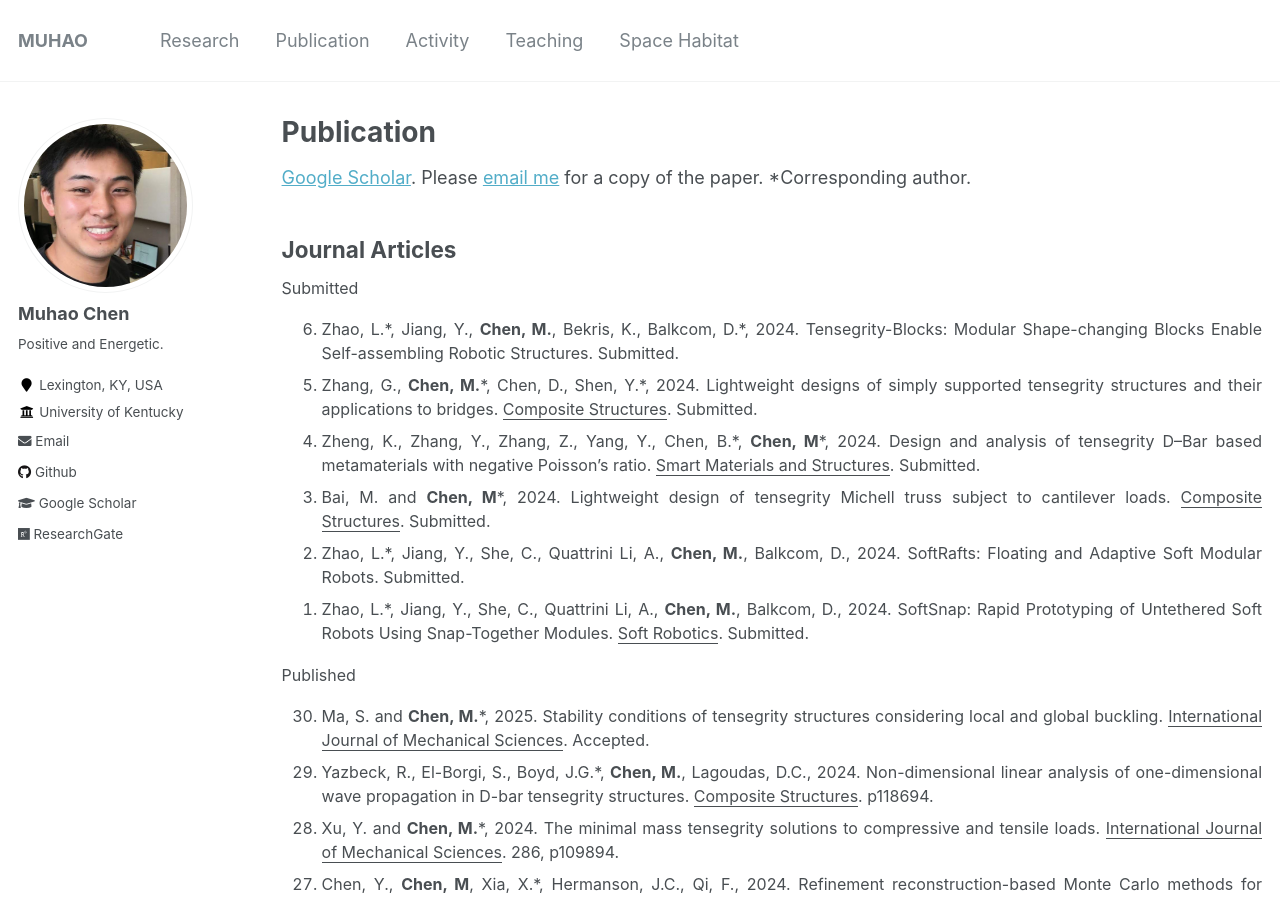
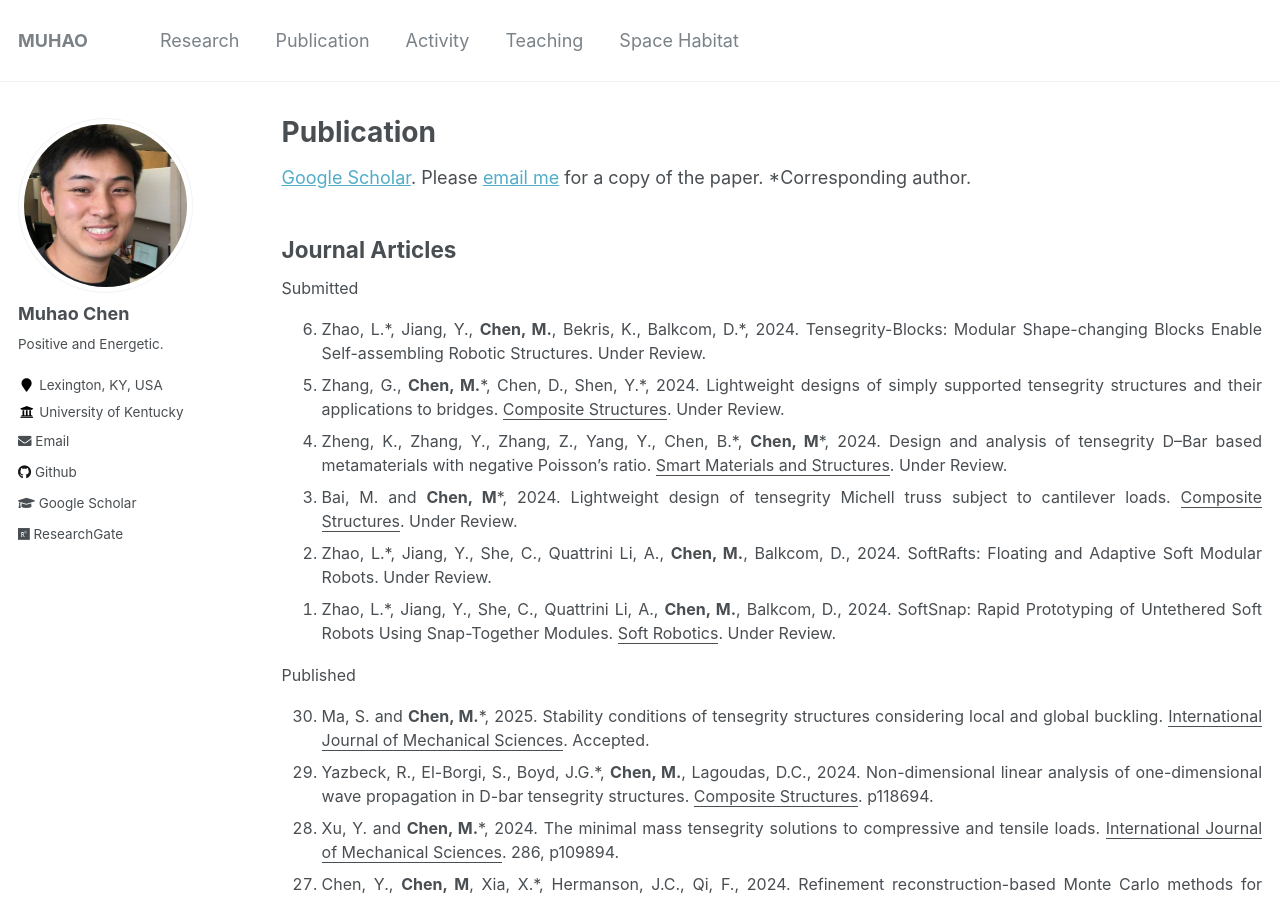
Before and after one commit to Muhao-Chen/muhao-chen.github.io, a Jekyll site: the page built from _pages/publication.md, in a window 1280 px wide and 900 px high. Built offline with Jekyll 4.4.1, drawn with Linux system fonts in a browser that asks for light colours.

Commit message:
Update publication.md

```diff
--- a/_pages/publication.md
+++ b/_pages/publication.md
@@ -16,20 +16,20 @@ toc: true
 <font size=3>
 Submitted
 <ol reversed>
-<li> Zhao, L.*, Jiang, Y., <strong>Chen, M.</strong>, Bekris, K., Balkcom, D.*, 2024. Tensegrity-Blocks: Modular Shape-changing Blocks Enable Self-assembling Robotic Structures. Submitted. </li>
+<li> Zhao, L.*, Jiang, Y., <strong>Chen, M.</strong>, Bekris, K., Balkcom, D.*, 2024. Tensegrity-Blocks: Modular Shape-changing Blocks Enable Self-assembling Robotic Structures. Under Review. </li>
 <!-- <li> Zhao, L.*, Jiang, Y., She, C., <strong>Chen, M.</strong>, Balkcom, D.*, 2024. SoftSnap: Rapid Prototyping of Untethered Soft Robots Using Snap-Together Modules. Submitted. </li> -->
-<li> Zhang, G., <strong>Chen, M.</strong>*, Chen, D., Shen, Y.*, 2024. Lightweight designs of simply supported tensegrity structures and their applications to bridges. <u>Composite Structures</u>. Submitted. </li>
-<li> Zheng, K., Zhang, Y., Zhang, Z., Yang, Y., Chen, B.*, <strong>Chen, M</strong>*, 2024. Design and analysis of tensegrity D–Bar based metamaterials with negative Poisson’s ratio. <u>Smart Materials and Structures</u>. Submitted. </li>
-<!-- <li> Zhao, L.*, Jiang, Y., <strong>Chen, M.</strong>, Bekris, K., Balkcom, D.*, 2024. Modular Shape-Changing Lightweight Blocks for Robotic Locomotion, Manipulation, and Structure Formation. <u>Nature Communications</u>. Submitted. </li> -->
-<!-- <li> Zhang, Y., Zheng, K., Zhao, Y., Zheng, Z., Chen, B.*, <strong>Chen, M</strong>*, 2024. Collision resistant study of spherical tensegrity structures for protective drone shells. <u>Extreme Mechanics Letters</u>. Submitted. </li> -->
-<!-- <li><strong>Chen, M.</strong>*, Shen, Y., Skelton, R.E. Model-Based and Markov Data-Based Linearized Tensegrity Dynamics and Analysis of Morphing Airfoils. <u>Journal of Guidance, Control, and Dynamics</u>. Submitted.</li> -->
+<li> Zhang, G., <strong>Chen, M.</strong>*, Chen, D., Shen, Y.*, 2024. Lightweight designs of simply supported tensegrity structures and their applications to bridges. <u>Composite Structures</u>. Under Review. </li>
+<li> Zheng, K., Zhang, Y., Zhang, Z., Yang, Y., Chen, B.*, <strong>Chen, M</strong>*, 2024. Design and analysis of tensegrity D–Bar based metamaterials with negative Poisson’s ratio. <u>Smart Materials and Structures</u>. Under Review. </li>
+<!-- <li> Zhao, L.*, Jiang, Y., <strong>Chen, M.</strong>, Bekris, K., Balkcom, D.*, 2024. Modular Shape-Changing Lightweight Blocks for Robotic Locomotion, Manipulation, and Structure Formation. <u>Nature Communications</u>. Under Review. </li> -->
+<!-- <li> Zhang, Y., Zheng, K., Zhao, Y., Zheng, Z., Chen, B.*, <strong>Chen, M</strong>*, 2024. Collision resistant study of spherical tensegrity structures for protective drone shells. <u>Extreme Mechanics Letters</u>. Under Review. </li> -->
+<!-- <li><strong>Chen, M.</strong>*, Shen, Y., Skelton, R.E. Model-Based and Markov Data-Based Linearized Tensegrity Dynamics and Analysis of Morphing Airfoils. <u>Journal of Guidance, Control, and Dynamics</u>. Under Review.</li> -->
 <!-- <li> <strong>Chen, M.</strong>*, Skelton, R.E., 2022. Mass efficient Double-Helix Tensegrity for underwater, land, air, and space applications. <u>Computer Methods in Applied Mechanics and Engineering</u>.-->
 <!-- <li> <strong>Chen, M.</strong>*, Shen, Y., Majji, M. and Skelton, R.E. Integrated economic sensor/actuator selection and covariance control for tensegrity robots. 2023. <u>Automatica</u>. </li> -->
-<li>Bai, M. and <strong>Chen, M</strong>*, 2024. Lightweight design of tensegrity Michell truss subject to cantilever loads. <u>Composite Structures</u>. Submitted.</li>
+<li>Bai, M. and <strong>Chen, M</strong>*, 2024. Lightweight design of tensegrity Michell truss subject to cantilever loads. <u>Composite Structures</u>. Under Review.</li>
 <!-- <li>Shen, Y., <strong>Chen, M.</strong>*, Skelton, R.E., 2023. TsgDMC: Tensegrity Data-based Modeling and Control. <u>Journal of Open Source Software</u>. </li>
 <li>Ma, S., <strong>Chen, M.</strong>*, Skelton, R.E., 2023. OriTsgEFA: Origami and Tensegrity Equilibrium and Form-finding Analysis. <u>Journal of Open Source Software</u>. </li> -->
-<li> Zhao, L.*, Jiang, Y., She, C., Quattrini Li, A., <strong>Chen, M.</strong>, Balkcom, D., 2024. SoftRafts: Floating and Adaptive Soft Modular Robots. Submitted. </li>
-<li> Zhao, L.*, Jiang, Y., She, C., Quattrini Li, A., <strong>Chen, M.</strong>, Balkcom, D., 2024. SoftSnap: Rapid Prototyping of Untethered Soft Robots Using Snap-Together Modules. <u>Soft Robotics</u>. Submitted. </li>
+<li> Zhao, L.*, Jiang, Y., She, C., Quattrini Li, A., <strong>Chen, M.</strong>, Balkcom, D., 2024. SoftRafts: Floating and Adaptive Soft Modular Robots. Under Review. </li>
+<li> Zhao, L.*, Jiang, Y., She, C., Quattrini Li, A., <strong>Chen, M.</strong>, Balkcom, D., 2024. SoftSnap: Rapid Prototyping of Untethered Soft Robots Using Snap-Together Modules. <u>Soft Robotics</u>. Under Review. </li>
 <!-- <li>Chen, J., <strong>Chen, M.</strong>*, Majji, M., Skelton, R.E., 2024. Tensegrity system dynamics in fluids. <u>Nonlinear Dynamics</u>. Submitted.</li> -->
 </ol>
 Published
```
